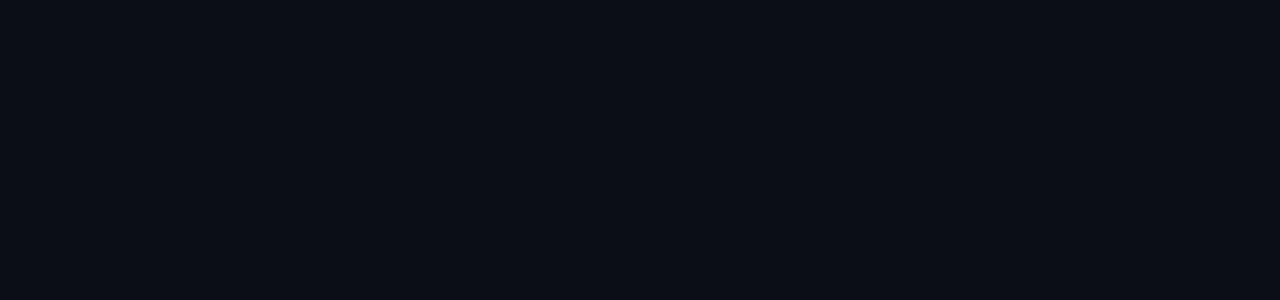
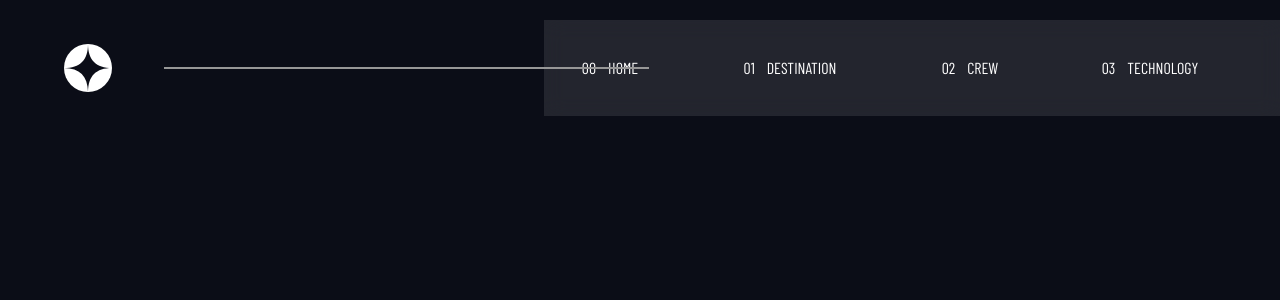
Before and after one commit to devkarine/space-tourism, a React (Vite) app: page /destination in a window 1280 px wide. Shown: the top 300 px of the page. Built offline with nearby package versions, Linux system fonts and the light colour scheme; a web font is replaced by a local one.

Commit message:
feat: add component Header

```diff
--- a/src/App.tsx
+++ b/src/App.tsx
@@ -1,3 +1,7 @@
+import { Header } from "./components/Header";
+
 export const App = () => {
-  return <></>;
+  return <>
+    <Header/>
+  </>;
 };
--- /dev/null
+++ b/src/components/Header/index.tsx
@@ -0,0 +1,19 @@
+import { Logo } from "../Logo"
+import { TabNav } from "../TabNav"
+import * as S from './styled'
+
+export const Header = () => {
+    return(
+        <S.Container>
+            <Logo/>
+             <S.DetailHeader></S.DetailHeader>
+            <S.TabContainer>
+                <TabNav href="#"><span>00</span>HOME</TabNav>
+                <TabNav href="#"><span>01</span>DESTINATION</TabNav>
+                <TabNav href="#"><span>02</span>CREW</TabNav>
+                <TabNav href="#"><span>03</span>TECHNOLOGY</TabNav>
+            </S.TabContainer>
+
+        </S.Container>
+    )
+}
--- /dev/null
+++ b/src/components/Header/styled.ts
@@ -0,0 +1,37 @@
+import styled from 'styled-components';
+
+export const Container = styled.div`
+  width: 100%;
+  max-width: 1440px;
+  margin: 0 auto;
+  height: 136px;
+  display: flex;
+  align-items: center;
+  justify-content: space-between;
+  padding-left: 64px;
+`;
+
+export const TabContainer = styled.div`
+  display: flex;
+  justify-content: space-around;
+  gap: 48px;
+  width: 736px;
+  background: rgba(255, 255, 255, 0.1);
+  backdrop-filter: blur(10px);
+  padding-right: 64px;
+  position: relative;
+
+  span {
+    font-family: ${({ theme }) => theme.fonts.family.secondary};
+    font-size: ${({ theme }) => theme.fonts.size.text.extraSmall};
+    color: ${({ theme }) => theme.colors.light};
+  }
+`;
+
+export const DetailHeader = styled.div`
+  width: 485px;
+  border: 0.5px solid #979797;
+  margin-left: 100px;
+  position: absolute;
+  z-index: 99999;
+`;
--- a/src/components/Logo/styled.ts
+++ b/src/components/Logo/styled.ts
@@ -3,4 +3,5 @@
 export const Logo = styled.img`
     width: 48px;
     height: 48px;
+    cursor: pointer;
 `
--- a/src/components/TabNav/index.tsx
+++ b/src/components/TabNav/index.tsx
@@ -3,12 +3,13 @@
 
 interface TabProps{
     children: React.ReactNode
+    href: string
 }
 
 
-export const TabNav = ({children}: TabProps) => {
+export const TabNav = ({children , href}: TabProps) => {
     return(
-        <S.TabNav>
+        <S.TabNav href={href}>
             {children}
         </S.TabNav>
     )
--- a/src/components/TabNav/styled.ts
+++ b/src/components/TabNav/styled.ts
@@ -3,11 +3,13 @@
 export const TabNav = styled.a`
   display: flex;
   align-items: center;
+  justify-content: center;
   gap: 12px;
   font-family: ${({ theme }) => theme.fonts.family.secondary};
-  font-size: ${({ theme }) => theme.fonts.size.header.extraSmall};
+  font-size: ${({ theme }) => theme.fonts.size.text.extraSmall};
   color: ${({ theme }) => theme.colors.light};
-  width: 97px;
+  background-color: transparent;
+  width: 100px;
   height: 96px;
   cursor: pointer;
 
```
